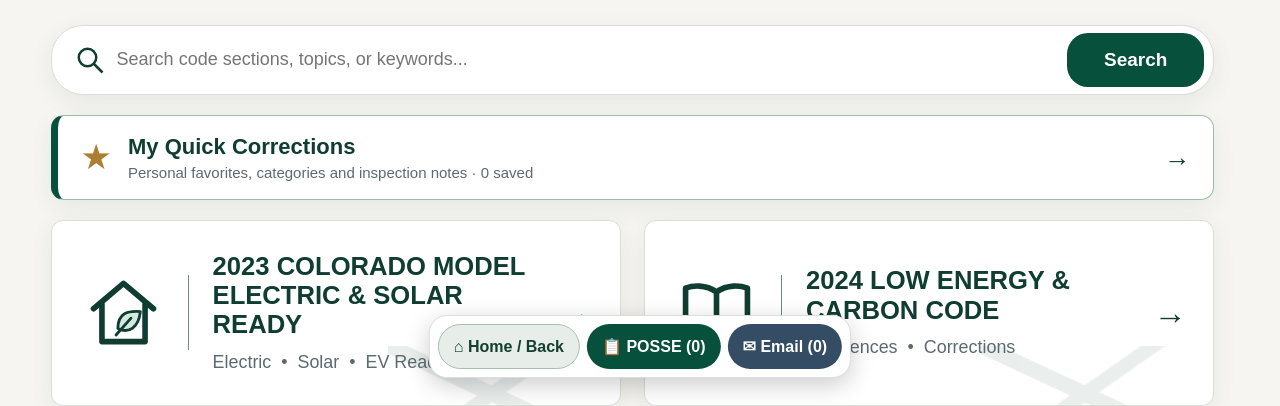
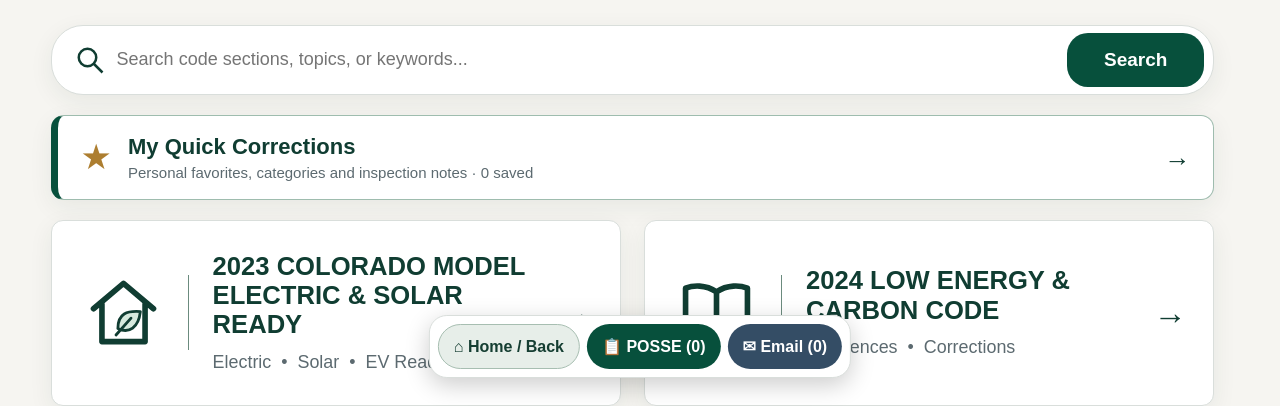
Before and after one commit to pastorejon-hub/Douglas-County-Inspector-Toolkit-Prototype, a plain HTML site: page index.html in a window 1280 px wide. Shown: the part 407-813 px from the top of the page. Drawn offline with Linux system fonts and the light colour scheme.

Commit message:
Refine homepage tiles: remove X pattern and improve subtitle readability

```diff
--- a/index.html
+++ b/index.html
@@ -13,7 +13,7 @@ header:after{content:"";position:absolute;left:0;right:0;bottom:-0px;height:0;po
 main{max-width:1450px;margin:auto;padding:40px 4% 28px}.intro{margin-bottom:25px}.eyebrow{font-size:19px;letter-spacing:.2em;color:var(--ink);margin:0 0 10px}.intro h2{font-size:clamp(32px,4.4vw,66px);color:var(--ink);line-height:1.02;margin:0 0 12px;font-weight:800}.intro p{font-size:clamp(17px,1.65vw,24px);line-height:1.4;margin:0}
 .search{display:flex;align-items:center;background:var(--surface);border:1px solid var(--line);border-radius:32px;padding:7px 9px 7px 23px;box-shadow:var(--shadow);gap:12px;margin:28px 0 20px}.search svg{flex:none;color:var(--ink)}.search input{min-width:0;flex:1;background:transparent;color:var(--body);border:0;outline:none;font-size:18px;padding:12px 0}.search button,.primary{background:#07503c;color:#fff;border:0;border-radius:21px;padding:16px 37px;font-weight:700;font-size:19px}
 .grid2{display:grid;grid-template-columns:1fr 1fr;gap:23px}.grid3{display:grid;grid-template-columns:repeat(3,1fr);gap:22px;margin-top:22px}
-.tile{position:relative;display:flex;align-items:center;gap:24px;text-align:left;width:100%;border:1px solid var(--line);border-radius:12px;background:var(--surface);color:var(--ink);padding:31px 27px;min-height:177px;box-shadow:var(--shadow);overflow:hidden}.tile:after{content:"";position:absolute;right:-12px;bottom:-16px;width:43%;height:75px;opacity:.12;background:linear-gradient(145deg,transparent 45%,#547e73 46% 52%,transparent 53%),linear-gradient(25deg,transparent 35%,#547e73 36% 44%,transparent 45%);pointer-events:none}.tile:hover{border-color:#5e9a83;transform:translateY(-1px)}.tile .ico{flex:0 0 110px;display:flex;align-items:center;justify-content:center;border-right:1px solid #6b8b7e;padding-right:20px}.tile .ico svg{width:75px;height:75px}.tile .copy{flex:1;z-index:1}.tile strong{display:block;font-size:clamp(18px,2vw,28px);line-height:1.15}.tile small{display:block;color:var(--muted);font-size:clamp(14px,1.4vw,19px);margin-top:10px;line-height:1.35}.tile .arrow{font-size:33px;z-index:1}.grid3 .tile{min-height:118px;padding:20px 19px;gap:16px}.grid3 .tile .ico{flex-basis:78px;padding-right:15px}.grid3 .tile .ico svg{width:48px;height:48px}.grid3 .tile strong{font-size:20px}.grid3 .tile small{font-size:15px;margin-top:5px}
+.tile{position:relative;display:flex;align-items:center;gap:24px;text-align:left;width:100%;border:1px solid var(--line);border-radius:12px;background:var(--surface);color:var(--ink);padding:31px 27px;min-height:177px;box-shadow:var(--shadow);overflow:hidden}.tile:after{content:none;display:none}.tile:hover{border-color:#5e9a83;transform:translateY(-1px)}.tile .ico{flex:0 0 110px;display:flex;align-items:center;justify-content:center;border-right:1px solid #6b8b7e;padding-right:20px}.tile .ico svg{width:75px;height:75px}.tile .copy{flex:1;z-index:1}.tile strong{display:block;font-size:clamp(18px,2vw,28px);line-height:1.15}.tile small{display:block;color:var(--muted);font-size:clamp(14px,1.4vw,19px);margin-top:10px;line-height:1.35;font-weight:500}.tile .arrow{font-size:33px;z-index:1}.grid3 .tile{min-height:118px;padding:20px 19px;gap:16px}.grid3 .tile .ico{flex-basis:78px;padding-right:15px}.grid3 .tile .ico svg{width:48px;height:48px}.grid3 .tile strong{font-size:20px}.grid3 .tile small{font-size:15px;margin-top:5px}
 footer{display:flex;align-items:center;gap:20px;margin-top:35px;color:var(--muted);font-size:13px;letter-spacing:.15em}footer .rule{flex:1;border-top:1px solid var(--line)}.home{border:0;background:#064b37;color:white;border-radius:35px;padding:15px 25px;white-space:nowrap;letter-spacing:0;font-size:15px}
 .panel{background:var(--surface);border:1px solid var(--line);border-radius:14px;padding:24px;margin:18px 0}.panel h2{color:var(--ink);margin-top:0}.back{background:transparent;color:var(--ink);border:1px solid var(--line);padding:10px 16px;border-radius:9px}.item{border:1px solid var(--line);border-radius:12px;margin:12px 0;padding:16px}.item summary{cursor:pointer;font-weight:700;color:var(--ink);font-size:18px}.actions{display:flex;flex-wrap:wrap;gap:9px;margin-top:14px}.actions button{background:var(--green);color:white;border:0;border-radius:8px;padding:10px 13px}.actions button.secondary{background:transparent;border:1px solid var(--line);color:var(--ink)}.notice{font-size:14px;color:var(--muted);line-height:1.5}.hidden{display:none!important}.email-pick-row{display:flex;align-items:flex-start;gap:14px;padding:14px;margin:10px 0;border:1px solid var(--line);border-radius:12px;background:var(--surface);cursor:pointer}.email-pick-row input{width:23px;height:23px;accent-color:#07503c;flex:none}.email-pick-row span span{display:block;margin-top:8px;font-size:14px;color:var(--body)}.email-pick-row small{display:block;color:var(--muted);margin-top:4px}.inside li{margin:8px 0}
 @media(max-width:800px){header{height:108px}.mountains{opacity:.7;width:70%;height:100px}.brand{padding:22px 4%;width:78%}.brand h1{font-size:27px}.brand p{font-size:10px;letter-spacing:.14em}.top-actions{top:8px;right:10px;gap:7px}.top-actions button{font-size:12px;padding:6px 9px;min-height:36px}main{padding:25px 4%}.grid2,.grid3{grid-template-columns:1fr}.tile{min-height:125px;padding:18px}.tile .ico{flex-basis:75px}.tile .ico svg{width:55px;height:55px}.intro h2{font-size:40px}.search button{padding:13px 18px}.search input{font-size:15px}.grid3{gap:12px;margin-top:12px}footer{flex-wrap:wrap}}
```
